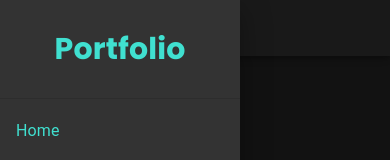
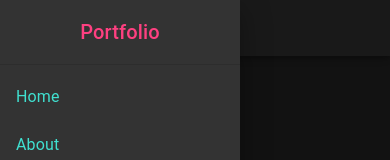
Before and after one commit to HeisNik/HeisNik.github.io, a React (Vite) app: page / in a window 390 px wide. Both pictures are taken after a click on the button "open drawer". Shown: the top 160 px of the page. Built offline with nearby package versions, Linux system fonts and the light colour scheme.

Commit message:
Fixed navbar warning

```diff
--- a/src/components/NavBar.jsx
+++ b/src/components/NavBar.jsx
@@ -42,7 +42,7 @@ function DrawerAppBar(props) {
   const drawer = (
     <Box onClick={handleDrawerToggle} sx={{ textAlign: 'center' }}>
       <Typography variant="h6" sx={{ my: 2 }}>
-        <h2>Portfolio</h2>
+        Portfolio
       </Typography>
       <Divider />
       <List >
```
